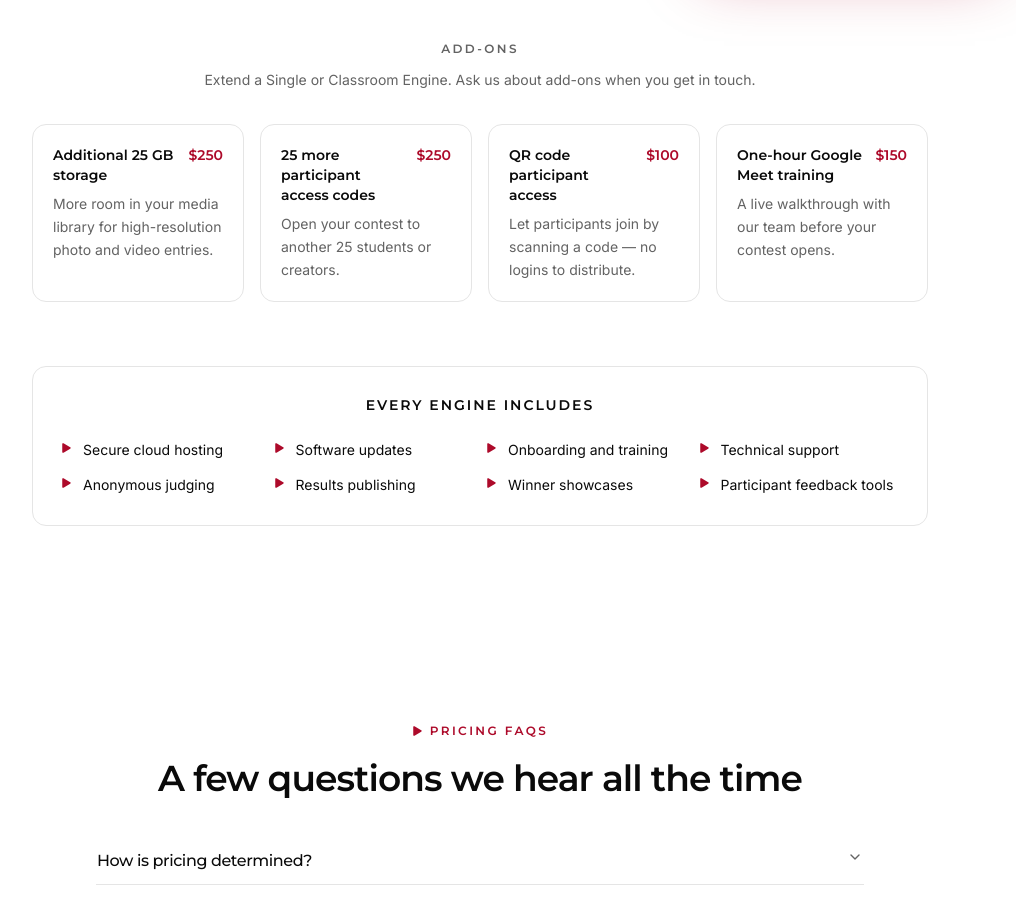
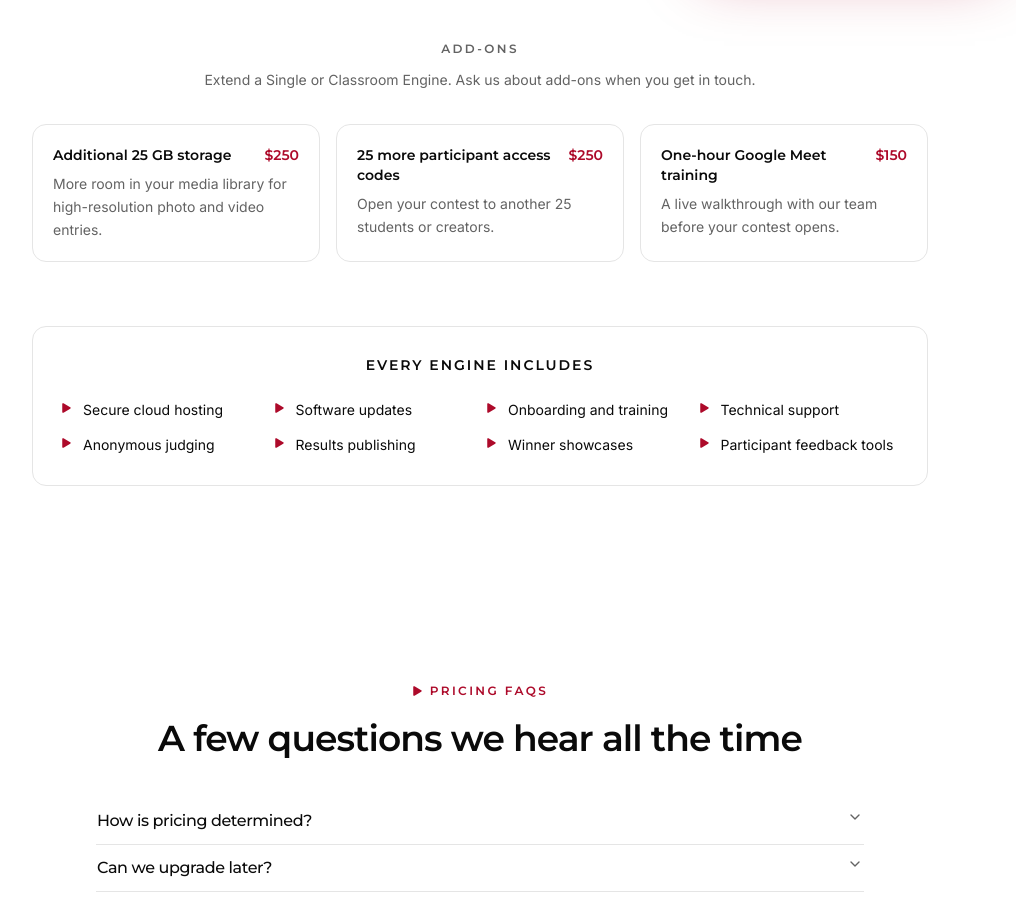
Before and after one commit to media-education-solutions/contest-engine-marketing, a Next.js app: page /pricing in a window 1280 px wide. Shown: the part 1920-2819 px from the top of the page, without its empty margins (160-1176 px from the left). Built offline with nearby package versions, Linux system fonts and the light colour scheme.

Commit message:
Quick Fix: Remove QR From Pricing

```diff
--- a/src/components/blocks/pricing-tiers.tsx
+++ b/src/components/blocks/pricing-tiers.tsx
@@ -189,7 +189,12 @@ export function PricingTiers({
                 {addOns.intro}
               </p>
             )}
-            <div className="mt-8 grid gap-4 sm:grid-cols-2 lg:grid-cols-4">
+            <div
+              className={cn(
+                "mt-8 grid gap-4 sm:grid-cols-2",
+                addOns.items.length === 3 ? "lg:grid-cols-3" : "lg:grid-cols-4",
+              )}
+            >
               {addOns.items.map((item) => (
                 <div
                   key={item.name}
--- a/src/content/commerce.ts
+++ b/src/content/commerce.ts
@@ -89,13 +89,6 @@ export const addOns = [
     appliesTo: ["single-engine", "classroom-engine"],
   },
   {
-    id: "qr-access",
-    name: "QR code participant access",
-    blurb: "Let participants join by scanning a code — no logins to distribute.",
-    amountCents: 10_000,
-    appliesTo: ["single-engine", "classroom-engine"],
-  },
-  {
     id: "training",
     name: "One-hour Google Meet training",
     blurb: "A live walkthrough with our team before your contest opens.",
--- a/src/content/pages/pricing.ts
+++ b/src/content/pages/pricing.ts
@@ -136,7 +136,7 @@ export const faq: FaqProps = {
     },
     {
       question: "Can we upgrade later?",
-      answer: "Absolutely. Start with a Single or Classroom Engine and add capacity as you grow. More participant codes, QR code access, and extra storage are all available as add-ons. When you're ready for more, move up to a Professional, Convention, or Scholastic Engine.",
+      answer: "Absolutely. Start with a Single or Classroom Engine and add capacity as you grow. More participant codes and extra storage are available as add-ons. When you're ready for more, move up to a Professional, Convention, or Scholastic Engine.",
     },
     {
       question: `Can we try ${site.productName} before committing?`,
```
